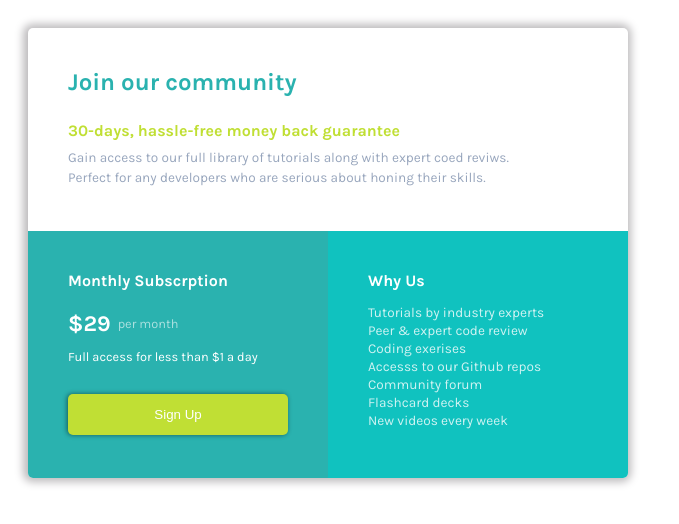
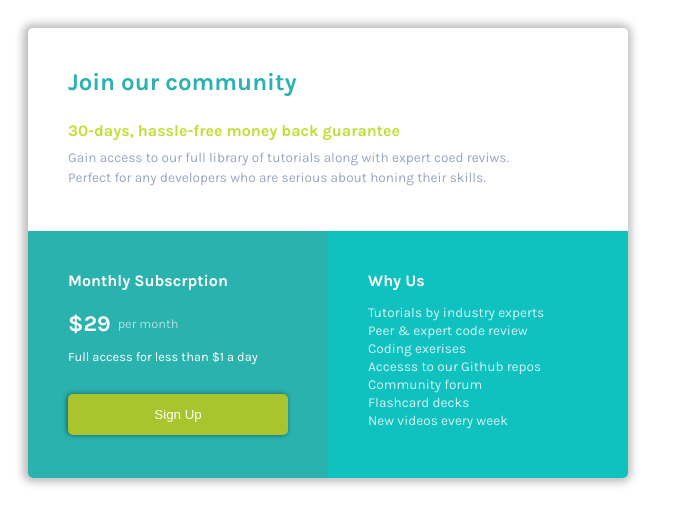
Before and after one commit to chesteroooo/Card-challange, a plain HTML site: page index.html in a window 1280 px wide. In both pictures the pointer is over the button "Sign Up". Shown: the whole page, without its empty margins (0-679 px from the left). Drawn offline with Linux system fonts and the light colour scheme.

Commit message:
Update style.css

```diff
--- a/style.css
+++ b/style.css
@@ -79,6 +79,13 @@ button {
   border-radius: 5px;
   border: none;
   box-shadow: -1px 0px 5px 0px rgba(0,0,0,0.49);
+  transfrom: scale(1.02);
+}
+
+button:hover{
+  cursor: pointer;
+  background-color: #A9C42D;
+  transfrom: scale(1.02);
 }
 
 #price{
```
